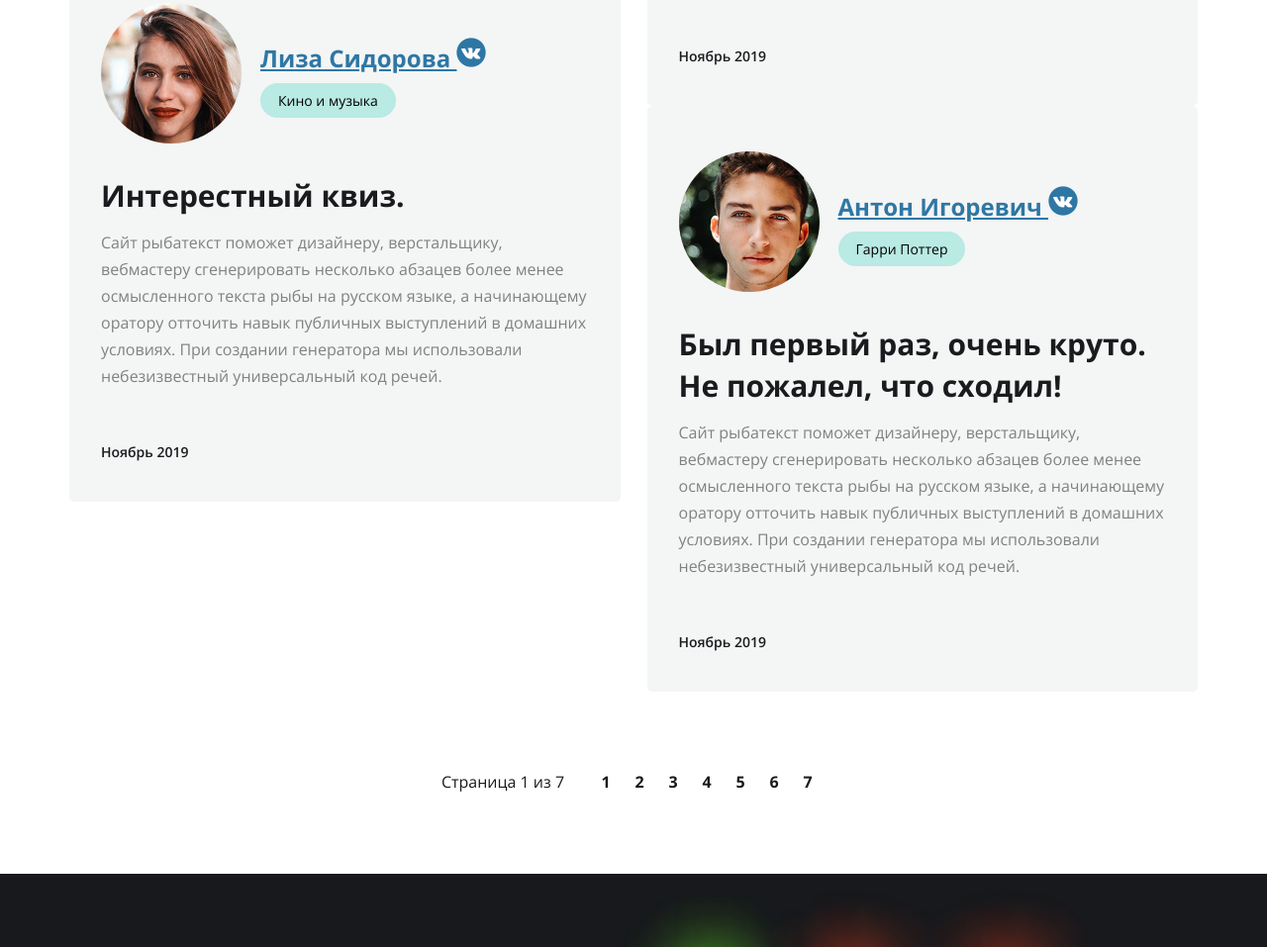
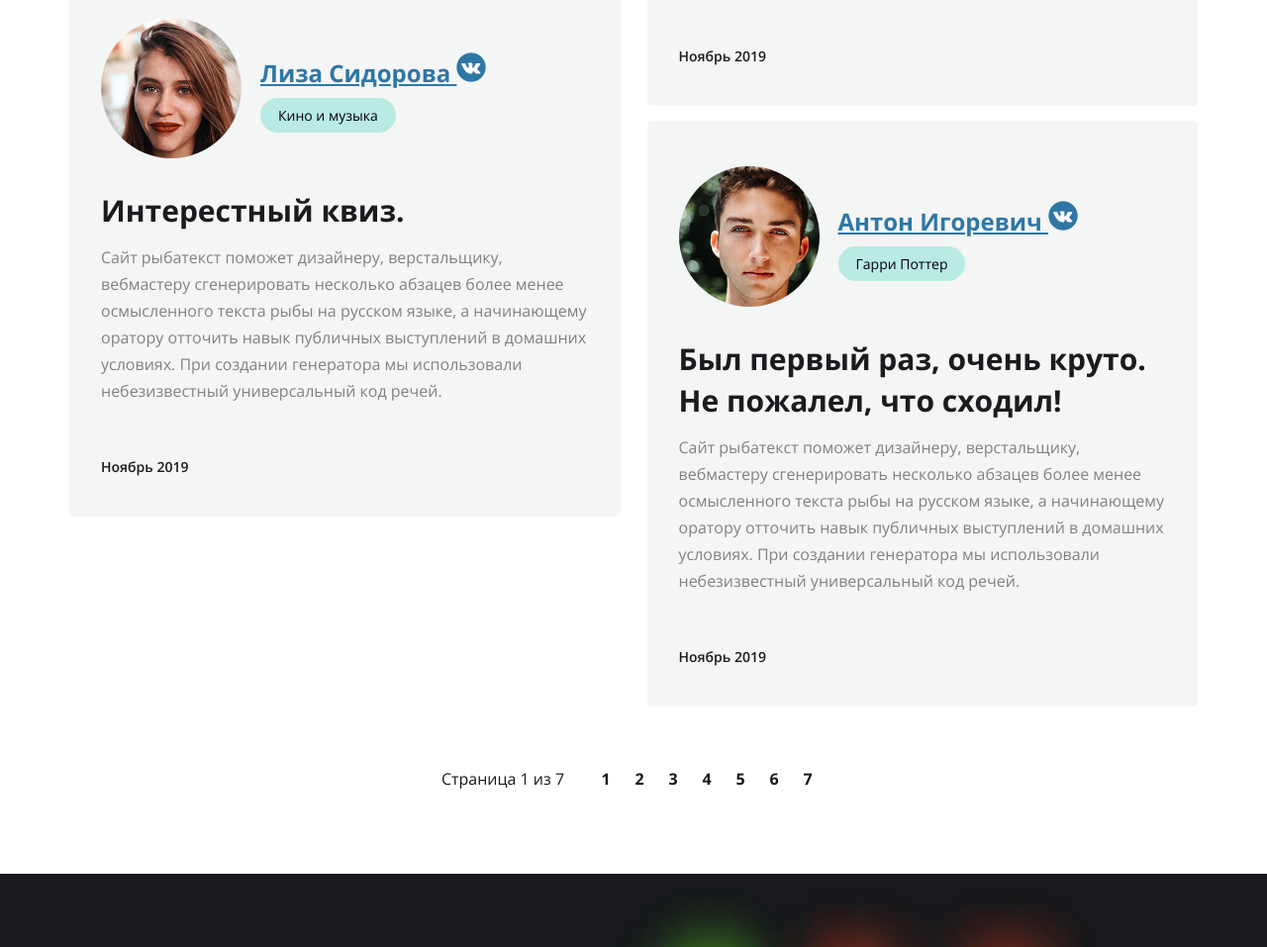
Before and after one commit to iFrodo/quiz-box, a plain HTML site: page reviews.html in a window 1280 px wide. Shown: the part 1102-2059 px from the top of the page at 99% size. Drawn offline with Linux system fonts and the light colour scheme.

```diff
--- a/css/blocks/reviews.css
+++ b/css/blocks/reviews.css
@@ -5,7 +5,7 @@
   line-height: 115px;
 }
 .reviews {
-  margin-bottom: 75px;
+  margin-bottom: 42px;
 }
 .reviews__list {
   columns: 2;
@@ -18,6 +18,7 @@
   border-radius: 5px;
   padding: 46px 32px 37px;
   display: inline-block;
+  margin-bottom: 15px;
 }
 .reviews__header {
   display: flex;
@@ -72,5 +73,5 @@
   text-align: left;
 }
 .nav-menu--reviews {
-  margin-bottom: 77px;
+  margin-bottom: 80px;
 }
```
